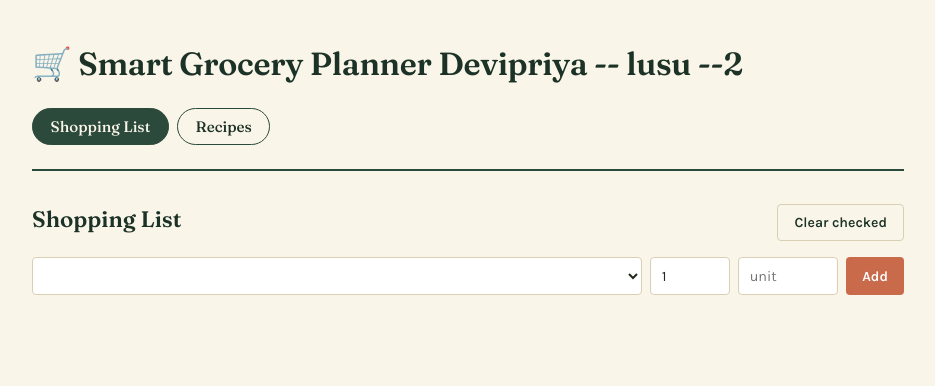
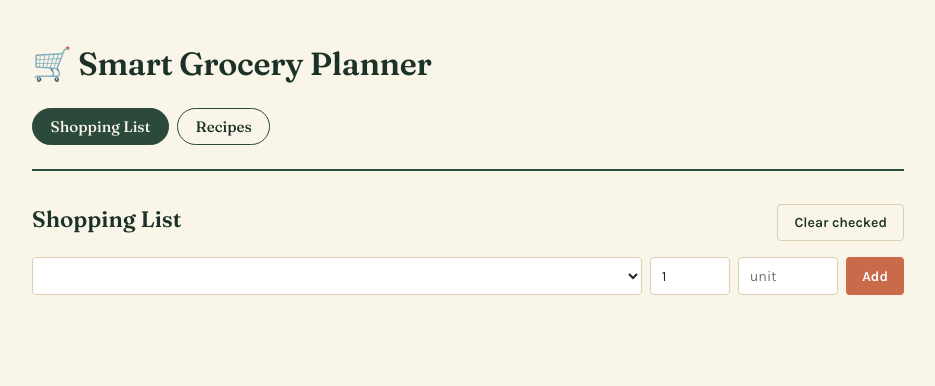
Before and after one commit to Devipriyasathyanarayanan/smart-grocery-planner, a plain HTML site: page frontend/index.html in a window 1280 px wide. Shown: the whole page, without its empty margins (172-1107 px from the left). Drawn offline with Linux system fonts and the light colour scheme; no server answers.

Commit message:
commit for aws

```diff
--- a/frontend/index.html
+++ b/frontend/index.html
@@ -9,7 +9,7 @@
 <body>
   <div class="app">
     <header class="app-header">
-      <h1>🛒 Smart Grocery Planner Devipriya -- lusu --2 </h1>
+      <h1>🛒 Smart Grocery Planner  </h1>
       <nav class="tabs">
         <button class="tab-btn active" data-tab="list">Shopping List</button>
         <button class="tab-btn" data-tab="recipes">Recipes</button>
```
Also changed, not shown: 1 other file.
